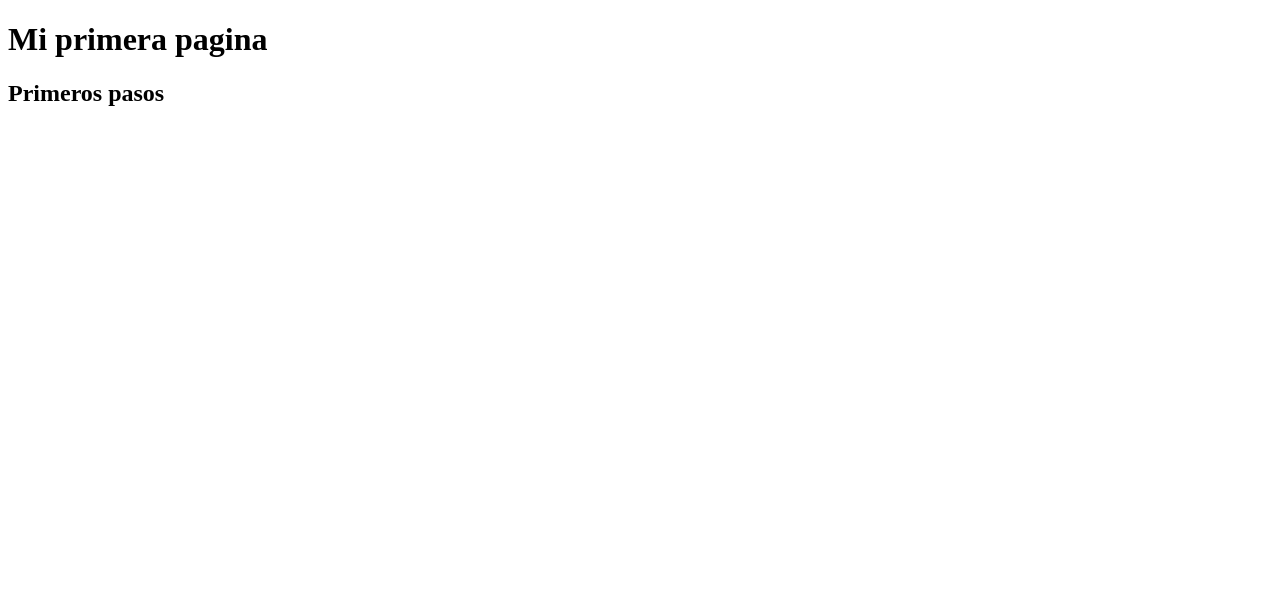
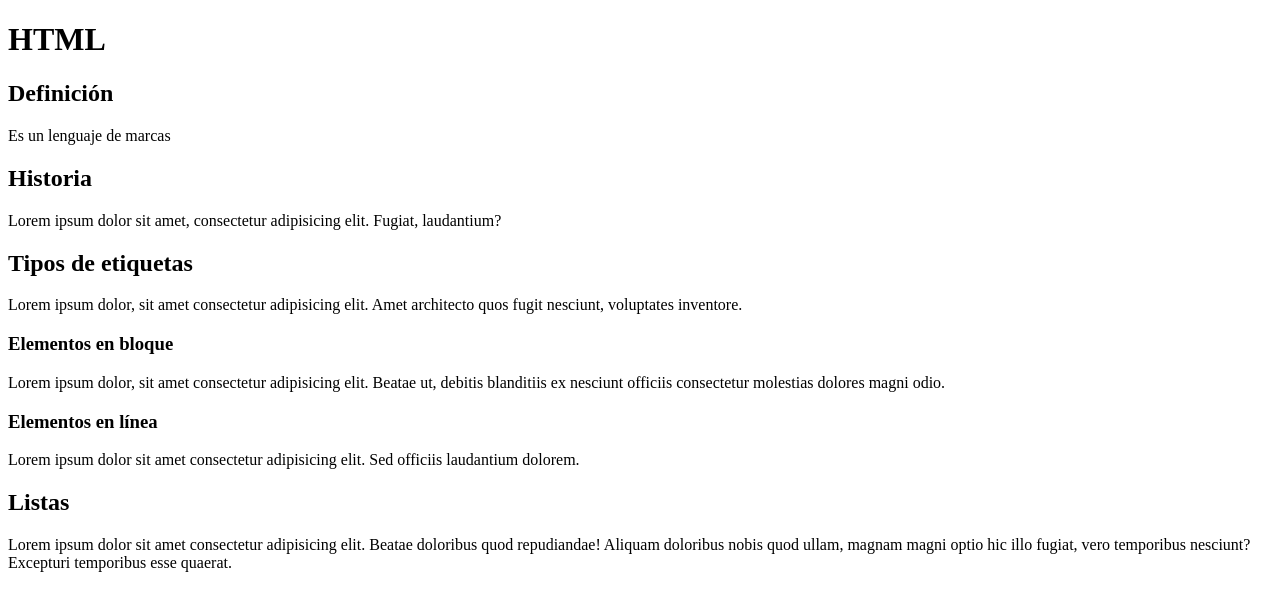
Before and after one commit to LIIgabriel/webpage52_15, a plain HTML site: page index.html in a window 1280 px wide. Drawn offline with Linux system fonts and the light colour scheme.

Commit message:
Add content html

```diff
--- a/index.html
+++ b/index.html
@@ -1,15 +1,26 @@
 <!DOCTYPE html>
 <html>
     <head>
-        <title>Página Web Grupo 52</title>
+        <title>HTML</title>
         <meta charset="utf-8">
-        <meta name="description" content="Está página es una practica para html">
-        <meta name="keywords" content="html,css,javascript">
+        <meta name="description" content="Esta página te ayuda a entender HTML">
+        <meta name="keywords" content="html,html4,tags">
         <meta name="author" content="Juan Gabriel López Solórzano">
         <meta name="viewport" content="width=device-width, initial-scale=1.0">
     </head>
     <body>
-        <h1>Mi primera pagina</h1>
-        <h2>Primeros pasos</h2>
+        <h1>HTML</h1>
+        <h2>Definición</h2>
+        <p>Es un lenguaje de marcas</p>
+        <h2>Historia</h2>
+        <p>Lorem ipsum dolor sit amet, consectetur adipisicing elit. Fugiat, laudantium? </p>
+        <h2>Tipos de etiquetas</h2>
+        <p>Lorem ipsum dolor, sit amet consectetur adipisicing elit. Amet architecto quos fugit nesciunt, voluptates inventore.</p>
+        <h3>Elementos en bloque</h3>
+        <p>Lorem ipsum dolor, sit amet consectetur adipisicing elit. Beatae ut, debitis blanditiis ex nesciunt officiis consectetur molestias dolores magni odio.</p>
+        <h3>Elementos en línea</h3>
+        <p>Lorem ipsum dolor sit amet consectetur adipisicing elit. Sed officiis laudantium dolorem.</p>
+        <h2>Listas</h2>
+        <p>Lorem ipsum dolor sit amet consectetur adipisicing elit. Beatae doloribus quod repudiandae! Aliquam doloribus nobis quod ullam, magnam magni optio hic illo fugiat, vero temporibus nesciunt? Excepturi temporibus esse quaerat.</p>
     </body>
 </html>
```
